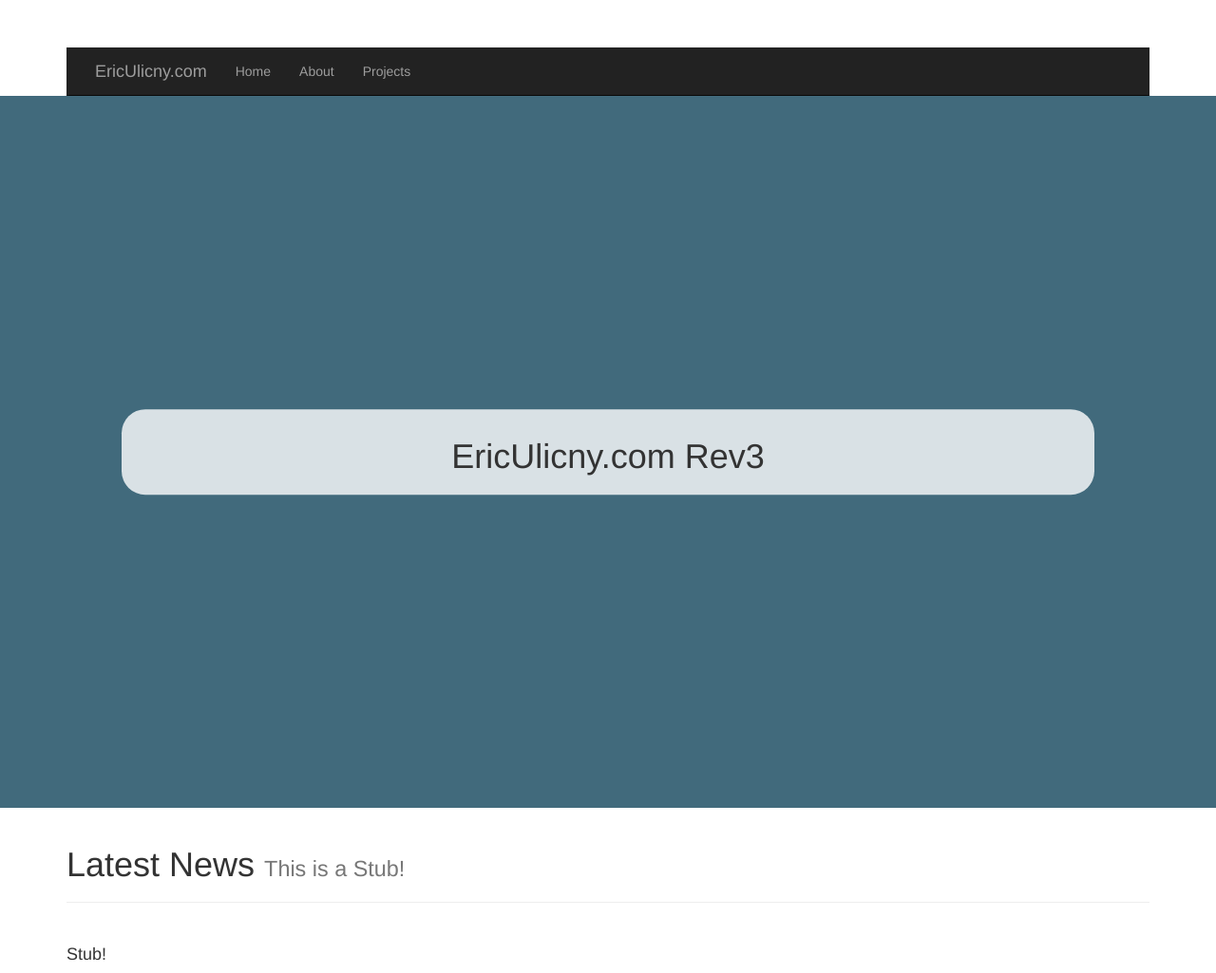
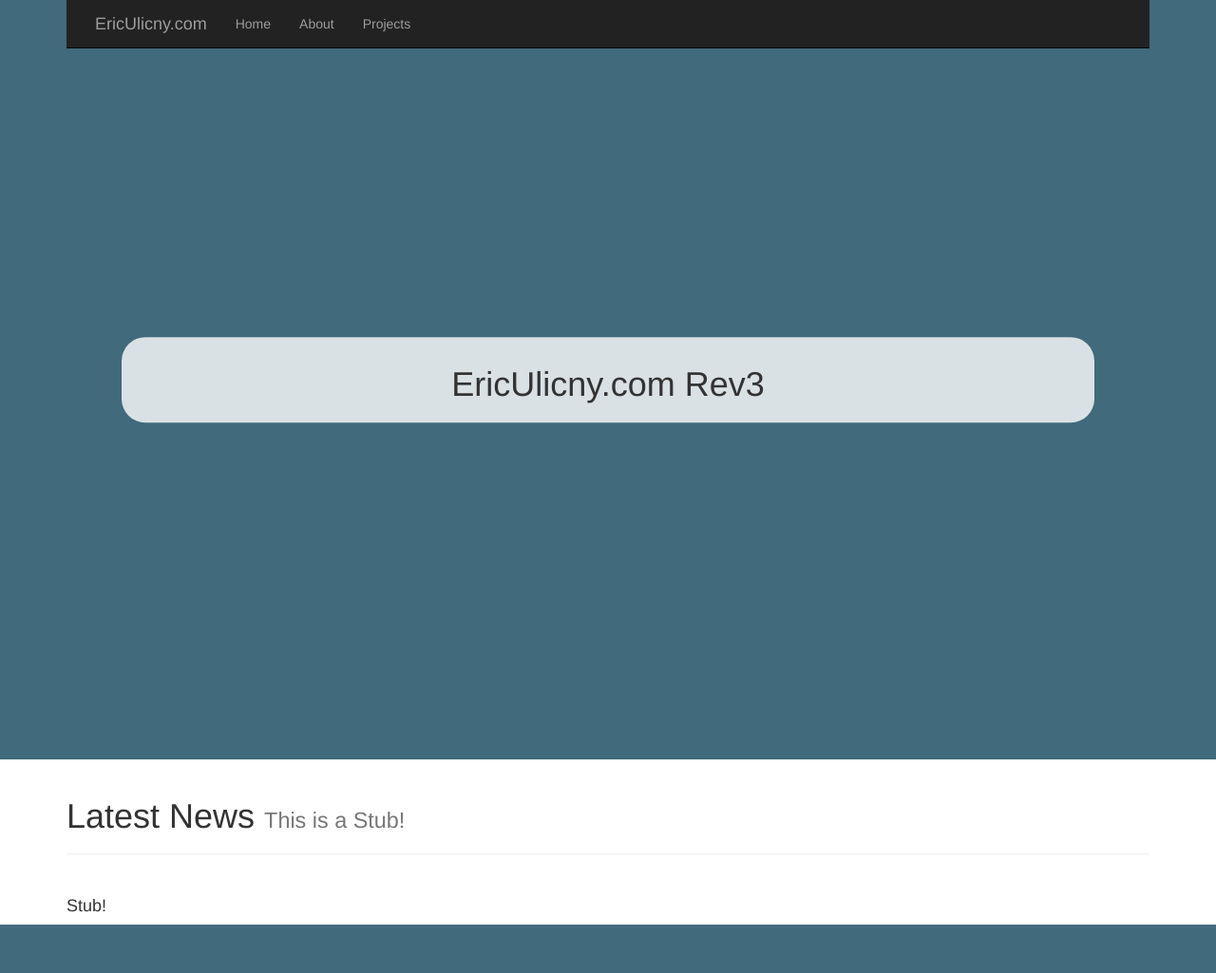
Before and after one commit to Xsixteen/EricUlicny, a PHP site: template templates/home.twig in a window 1280 px wide. Shown: the whole page at 95% size. After the commit the page ends 974 px from the top, so only its background shows below. Run offline with PHP 8.4, Linux system fonts and the light colour scheme; the template is opened without the code that fills it, so the values that code supplies are empty; some libraries are stand-ins or nearby versions.

Commit message:
css tweaks

```diff
--- a/templates/base.twig
+++ b/templates/base.twig
@@ -12,9 +12,6 @@
     <link rel="stylesheet" href="https://maxcdn.bootstrapcdn.com/bootstrap/3.3.6/css/bootstrap.min.css" integrity="sha384-1q8mTJOASx8j1Au+a5WDVnPi2lkFfwwEAa8hDDdjZlpLegxhjVME1fgjWPGmkzs7" crossorigin="anonymous">    <link rel="stylesheet" href="./css/main.css">
     <link rel="stylesheet" type="text/css" href="http://fonts.googleapis.com/css?family=Leckerli+One" />
     <style>
-          body {
-            padding-top: 50px;
-          }
           .starter-template {
             padding: 40px 15px;
             text-align: center;
@@ -26,6 +23,14 @@
           }
           .navbar-wrapper .navbar .container {
             width: auto;
+          }
+
+          .navbar-wrapper {
+            position: absolute;
+            top: 0;
+            right: 0;
+            left: 0;
+            z-index: 20;
           }
 
     </style>
```
